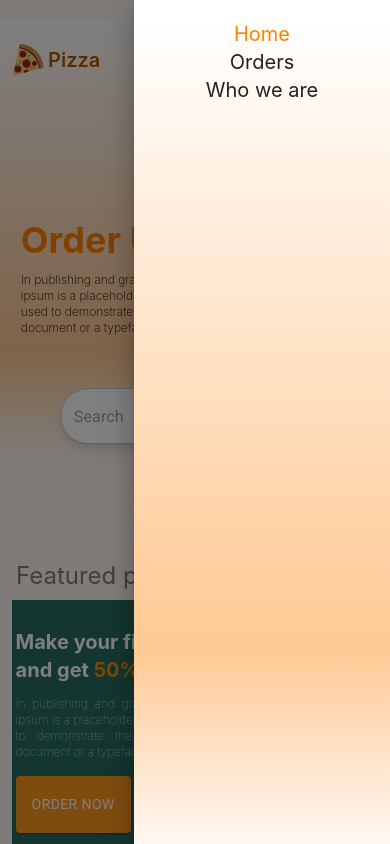
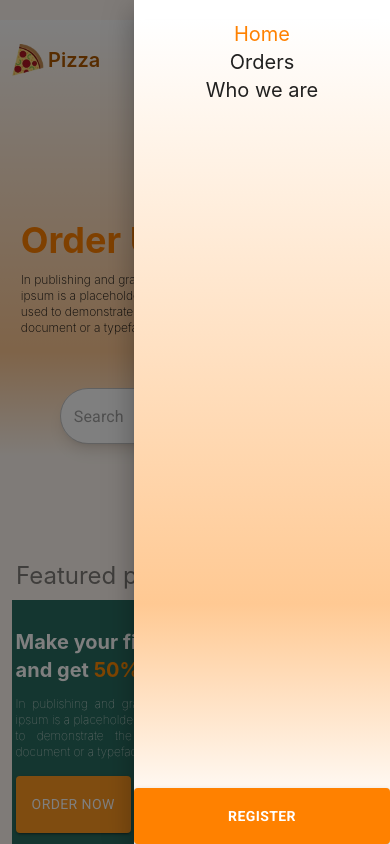
Before and after one commit to Benonii/pizza, a Next.js app in the folder my-next-app/: page / in a window 390 px wide. Both pictures are taken after a click on the button 346 px from the left and 60 px from the top of the page. Shown: the top 844 px of the page. Built offline with nearby package versions, Linux system fonts and the light colour scheme; no server answers.

Commit message:
Added register button in drawer

```diff
--- a/my-next-app/src/components/Navbar.tsx
+++ b/my-next-app/src/components/Navbar.tsx
@@ -42,11 +42,11 @@ function Navbar() {
 
 
         <Button variant="contained" sx={{
-          backgroundColor: "#ff8100",
-          padding: 2,
-          marginRight: '-45px',
-          fontWeight: '700',
-        }}
+            backgroundColor: "#ff8100",
+            padding: 2,
+            marginRight: '-45px',
+            fontWeight: '700',
+          }}
         >
           <Link href='/register'>Register</Link>
         </Button>
@@ -65,6 +65,15 @@ function Navbar() {
               <Link href="/history" className={`${pathname === "/history" ? "text-orange2" : ""} text-xl md:text-2xl lg:text-3xl`}>Orders</Link>
               <Link href="#" className={`${pathname === "/#" ? "text-orange2" : ""} text-xl md:text-2xl lg:text-3xl`}>Who we are</Link>
             </div>
+            <Button variant="contained" sx={{
+                backgroundColor: "#ff8100",
+                padding: 2,
+                fontWeight: '700',
+              }}
+            >
+              <Link href='/register'>Register</Link>
+            </Button>
+
           </Drawer>
       </div>
 
```
